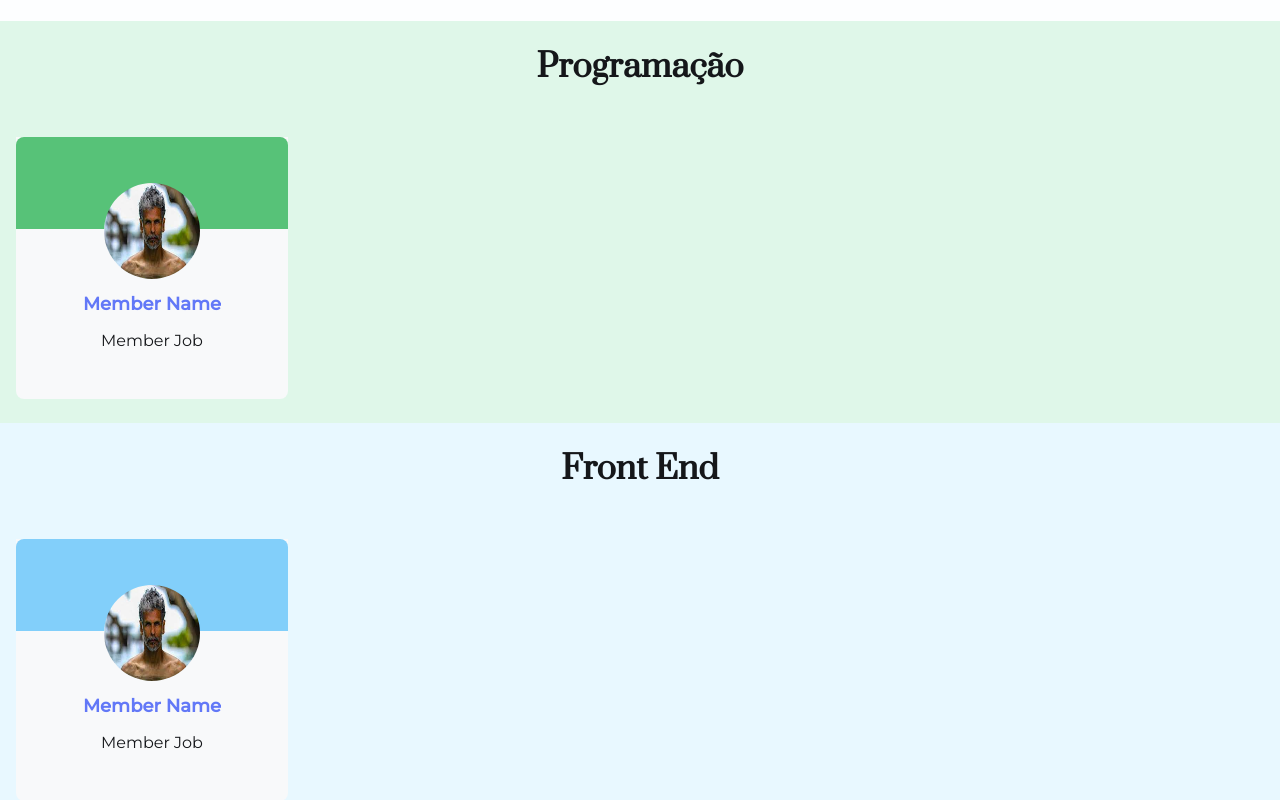
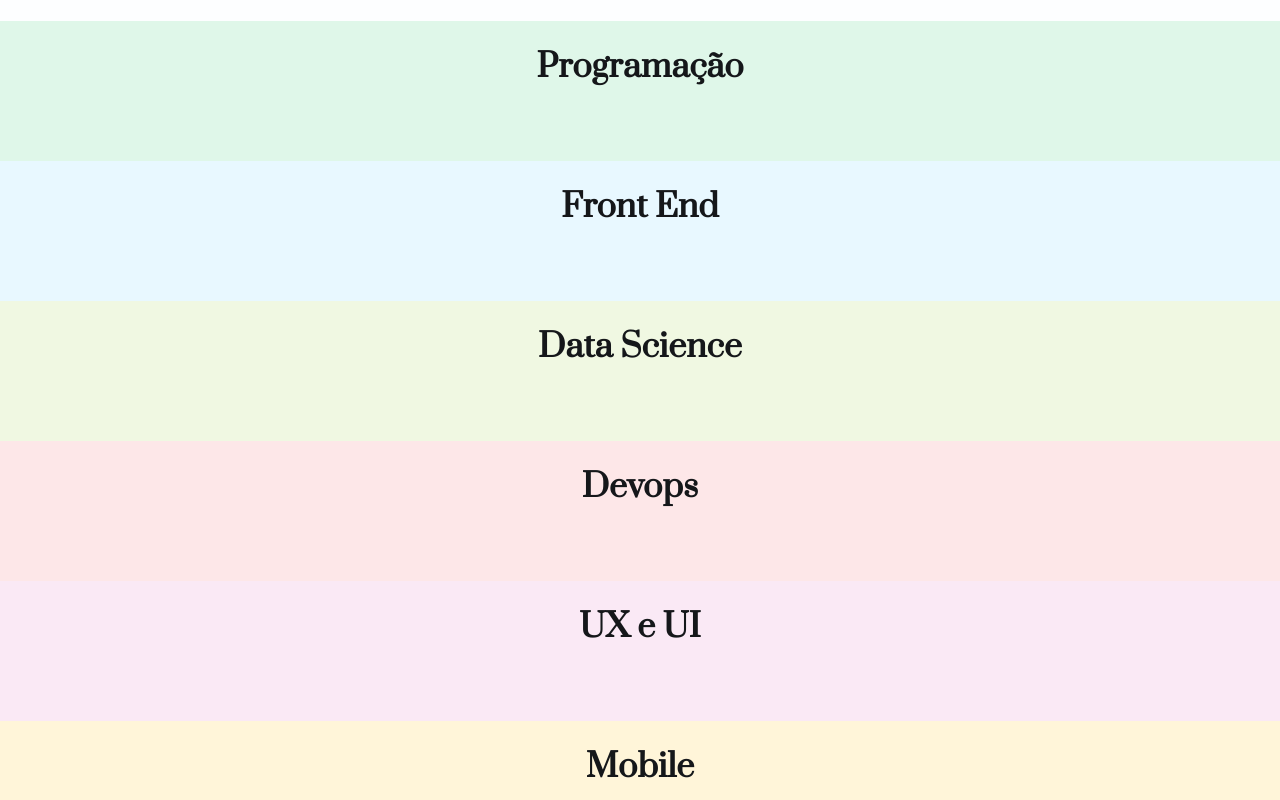
Before and after one commit to MatheusFonseca849/organo, a React (Vite) app: page / in a window 1280 px wide. Shown: the part 840-1640 px from the top of the page. Built offline with nearby package versions, Linux system fonts and the light colour scheme.

Commit message:
feat: dynamic card rendering added

```diff
--- a/src/App.jsx
+++ b/src/App.jsx
@@ -10,43 +10,50 @@ function App() {
     {
       name: 'Programação',
       primaryColor: '#57C278',
-      secondaryColor: '#DFF7E9'
+      secondaryColor: '#DFF7E9',
+      members:[]
     },
 
     {
       name: 'Front End',
       primaryColor: '#82CFFA',
-      secondaryColor: '#E8F8FF'
+      secondaryColor: '#E8F8FF',
+      members:[]
     },
 
     {
       name: 'Data Science',
       primaryColor: '#A6D157',
-      secondaryColor: '#F0F8E2'
+      secondaryColor: '#F0F8E2',
+      members:[]
     },
 
     {
       name: 'Devops',
       primaryColor: '#E06B69',
-      secondaryColor: '#FDE7E8'
+      secondaryColor: '#FDE7E8',
+      members:[]
     },
 
     {
       name: 'UX e UI',
       primaryColor: '#DB6EBF',
-      secondaryColor: '#FAE9F5'
+      secondaryColor: '#FAE9F5',
+      members:[]
     },
 
     {
       name: 'Mobile',
       primaryColor: '#FFBA05',
-      secondaryColor: '#FFF5D9'
+      secondaryColor: '#FFF5D9',
+      members:[]
     },
 
     {
       name: 'Inovação e Gestão',
       primaryColor: '#FF8A29',
-      secondaryColor: '#FFEEDF'
+      secondaryColor: '#FFEEDF',
+      members:[]
     },
 
 
@@ -55,9 +62,17 @@ function App() {
 
   const [members, setMembers] = useState([])
 
+  // const submitNewMember = (newMember) => {
+  //   console.log(newMember)
+  //   setMembers([...members, newMember])
+  // }
+
   const submitNewMember = (newMember) => {
+
     console.log(newMember)
-    setMembers([...members, newMember])
+
+    setTeams(teams.map(team => team.name === newMember.team ? { ...team, members:[...members, newMember]} : team))
+    console.log(teams)
   }
 
   return (
--- a/src/components/MemberCard/index.jsx
+++ b/src/components/MemberCard/index.jsx
@@ -1,15 +1,16 @@
 import { StyledMemberCard } from "./memberCard.js";
 
-const MemberCard = ({primaryColor}) => {
+const MemberCard = ({primaryColor, name, job, image}) => {
 
     return (
+
         <StyledMemberCard $primaryColor={primaryColor}>
             <div className="imgContainer">
-                <img src="./src/assets/mockImg.jpeg" alt="mockImg" />
+                <img src={image} alt={name} />
             </div>
             <div className="memberInfo">
-                <h4>Member Name</h4>
-                <span>Member Job</span>
+                <h4>{name}</h4>
+                <span>{job}</span>
 
             </div>
         </StyledMemberCard>
--- a/src/components/Team/index.jsx
+++ b/src/components/Team/index.jsx
@@ -1,11 +1,12 @@
 import { StyledTeam } from "./team.js";
 import MemberCard from "../MemberCard";
 
-const Team = ({name, primaryColor, secondaryColor}) => {
+const Team = ({name, primaryColor, secondaryColor, team,  teamMembers, setMembers}) => {
 
+    console.log(team)
     return (
 
-        <StyledTeam $secondaryColor={secondaryColor}>
+     <StyledTeam $secondaryColor={secondaryColor}>
 
             <div className="tittleContainer">
             <h3>{name}</h3>
@@ -15,7 +16,12 @@ const Team = ({name, primaryColor, secondaryColor}) => {
 
             <ul className="teamMembers">
 
-                <MemberCard primaryColor={primaryColor}/>
+                {
+
+                    teamMembers.map((member) => <MemberCard key={name} primaryColor={primaryColor} name={member.name} job={member.job} image={member.image}/>)
+
+                }
+
 
             </ul>
         </StyledTeam>
--- a/src/components/TeamList/index.jsx
+++ b/src/components/TeamList/index.jsx
@@ -15,13 +15,18 @@ const TeamList = ({ teams, setTeams, members, setMembers }) => {
 
             {teams.map((team) => {
 
+                // let teamMembers = members.filter(member => member.team === team.name)
+                // console.log(teamMembers)
+
                 return (
 
-                    <Team key={team.name} name={team.name} primaryColor={team.primaryColor} secondaryColor={team.secondaryColor} members={members} setMembers={setMembers}/>
+                    <Team key={team.name} name={team.name} primaryColor={team.primaryColor} secondaryColor={team.secondaryColor} team={team} teamMembers={team.members} setMembers={setMembers}/>
 
                 )
 
-            })}
+            }
+
+            )}
 
 
         </StyledTeamList>
```
